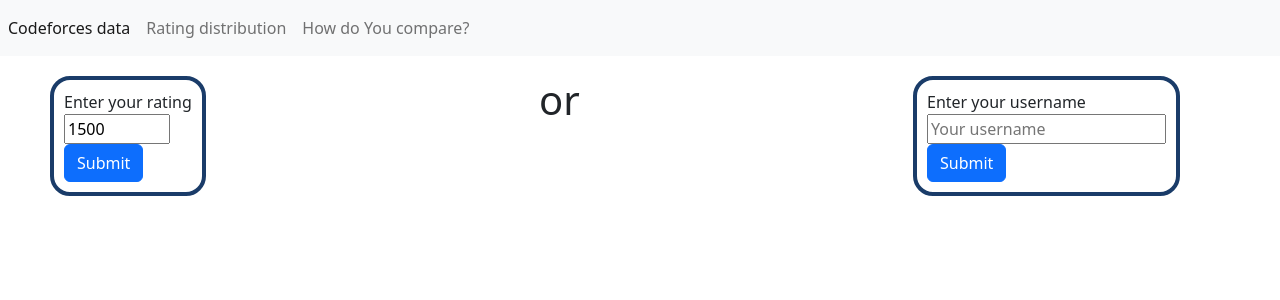
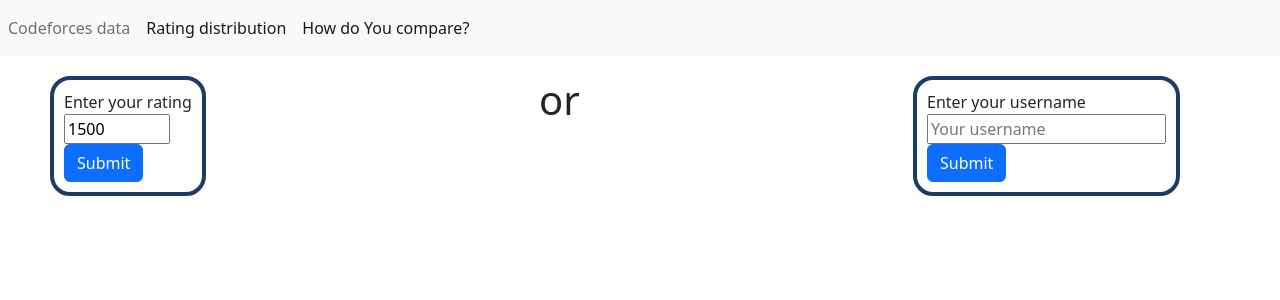
Before and after one commit to thaitoos/codeforces_data, a Django app: page /codeforces_app/ in a window 1280 px wide. Shown: the top 300 px of the page. Run offline with Django 4.2, Linux system fonts and the light colour scheme; some libraries are stand-ins or nearby versions.

Commit message:
make nav-bar functioning

```diff
--- a/codeforces_project/codeforces_app/templates/codeforces_app/layout.html
+++ b/codeforces_project/codeforces_app/templates/codeforces_app/layout.html
@@ -12,9 +12,9 @@
 <body>
     <nav class="navbar navbar-expand-lg navbar-light bg-light">
         <div class="navbar-nav">
-            <a class="nav-item nav-link active" href="#">Codeforces data</span></a>
-            <a class="nav-item nav-link" href="#">Rating distribution</a>
-            <a class="nav-item nav-link" href="#">How do You compare?</a>
+            <a class="nav-item nav-link" href = "/codeforces_app/">Codeforces data</a>
+            <a class="nav-item nav-link active" href="show">Rating distribution</a>
+            <a class="nav-item nav-link active" href="profile_info">How do You compare?</a>
         </div>
     </nav>
     {% block body %}
--- a/codeforces_project/codeforces_app/urls.py
+++ b/codeforces_project/codeforces_app/urls.py
@@ -4,5 +4,6 @@ from django.urls import path
 urlpatterns = [
     path("",views.index, name='index'),
     path("get_stats",views.get_stats,name='get_stats'),
+    path("profile_info",views.profile_info, name="profile_info"),
     path("show",views.show, name="show"),
 ]
--- a/codeforces_project/codeforces_app/views.py
+++ b/codeforces_project/codeforces_app/views.py
@@ -32,7 +32,7 @@ def get_contestant_place(rating:int, size: int):#returns number of cotestant wit
     return l-1
 
 
-def index(request):
+def profile_info(request):
     if request.method == 'POST':
         if "submit-handle" in request.POST:
             form = HandleForm(request.POST)
@@ -42,7 +42,7 @@ def index(request):
                 if not Contestant.objects.filter(handle = handle).exists():
                     rating_form = RatingForm()
                     handle_form = HandleForm()
-                    return render(request, "codeforces_app/index.html", {
+                    return render(request, "codeforces_app/profile_info.html", {
                         'rating_form' : rating_form,
                         'handle_form': handle_form,
                         'load_type': 'error',
@@ -59,7 +59,7 @@ def index(request):
                 rating_form = RatingForm()
                 handle_form = HandleForm()
                 username = contestant.handle_with_case
-                return render(request, "codeforces_app/index.html", {
+                return render(request, "codeforces_app/profile_info.html", {
                     'rating_form' : rating_form,
                     'handle_form': handle_form,
                     'load_type': 'handle',
@@ -73,7 +73,7 @@ def index(request):
             else:
                 rating_form = RatingForm()
                 handle_form = HandleForm()
-                return render(request, "codeforces_app/index.html", {
+                return render(request, "codeforces_app/profile_info.html", {
                     'rating_form' : rating_form,
                     'handle_form': handle_form,
                     'load_type': 'error',
@@ -87,7 +87,7 @@ def index(request):
                 if rating < -200 or rating > 4500:
                     rating_form = RatingForm()
                     handle_form = HandleForm()
-                    return render(request, "codeforces_app/index.html", {
+                    return render(request, "codeforces_app/profile_info.html", {
                         'rating_form' : rating_form,
                         'handle_form': handle_form,
                         'load_type': 'error',
@@ -102,7 +102,7 @@ def index(request):
                 above = rating > average
                 rating_form = RatingForm()
                 handle_form = HandleForm()
-                return render(request, "codeforces_app/index.html", {
+                return render(request, "codeforces_app/profile_info.html", {
                     'rating_form' : rating_form,
                     'handle_form': handle_form,
                     'load_type': 'rating',
@@ -115,7 +115,7 @@ def index(request):
             else:
                 rating_form = RatingForm()
                 handle_form = HandleForm()
-                return render(request, "codeforces_app/index.html", {
+                return render(request, "codeforces_app/profile_info.html", {
                     'rating_form' : rating_form,
                     'handle_form': handle_form,
                     'load_type': 'error',
@@ -124,7 +124,7 @@ def index(request):
 
     rating_form = RatingForm()
     handle_form = HandleForm()
-    return render(request, "codeforces_app/index.html", {
+    return render(request, "codeforces_app/profile_info.html", {
         'rating_form' : rating_form,
         'handle_form': handle_form,
     })
@@ -173,3 +173,5 @@ def show(request):
         'json_percentiles' : json_percentiles,
         'average' : Data.objects.get(name = 'average').value
     })
+def index(request):
+    return profile_info(request)
```
Also changed, not shown: codeforces_project/codeforces_app/templates/codeforces_app/profile_info.html (renamed from codeforces_project/codeforces_app/templates/codeforces_app/index.html).
